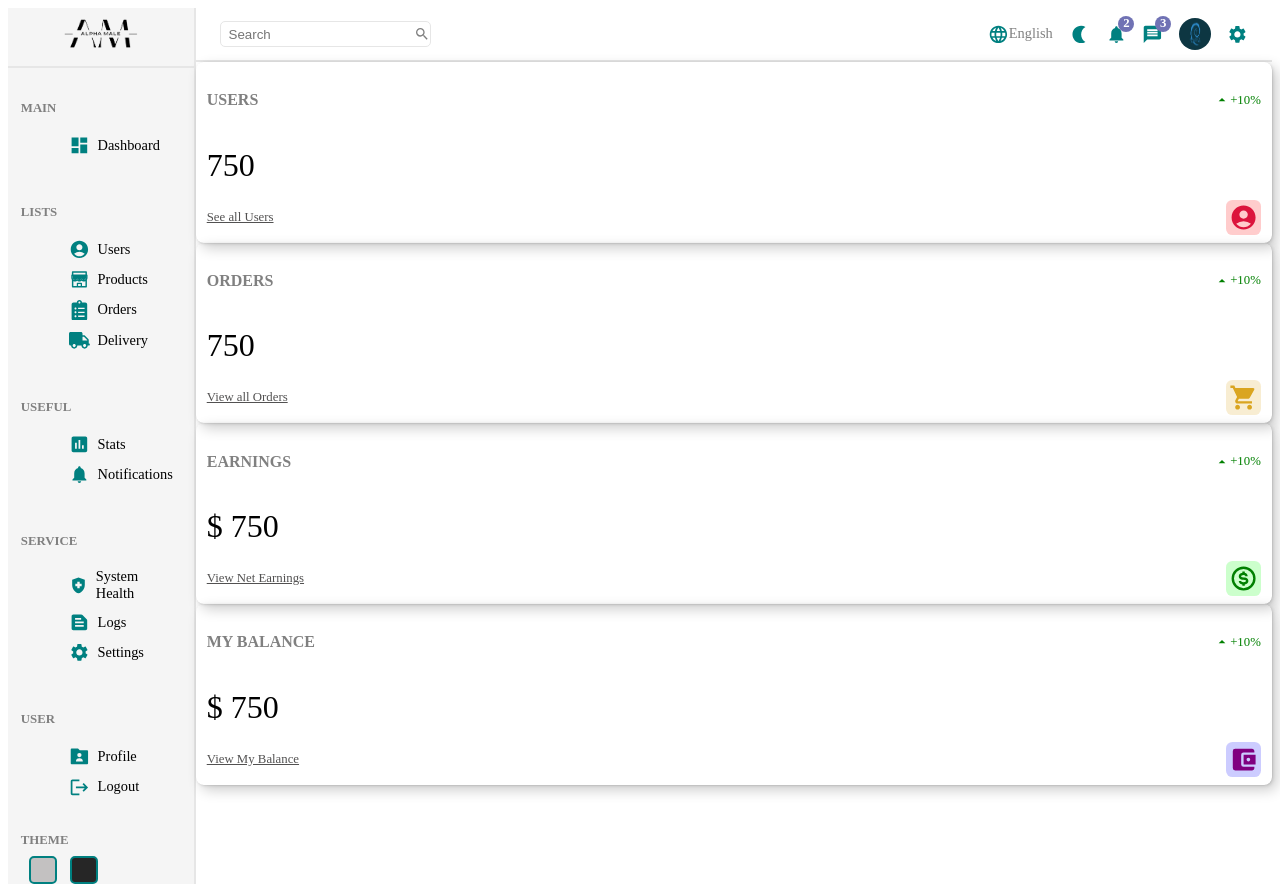
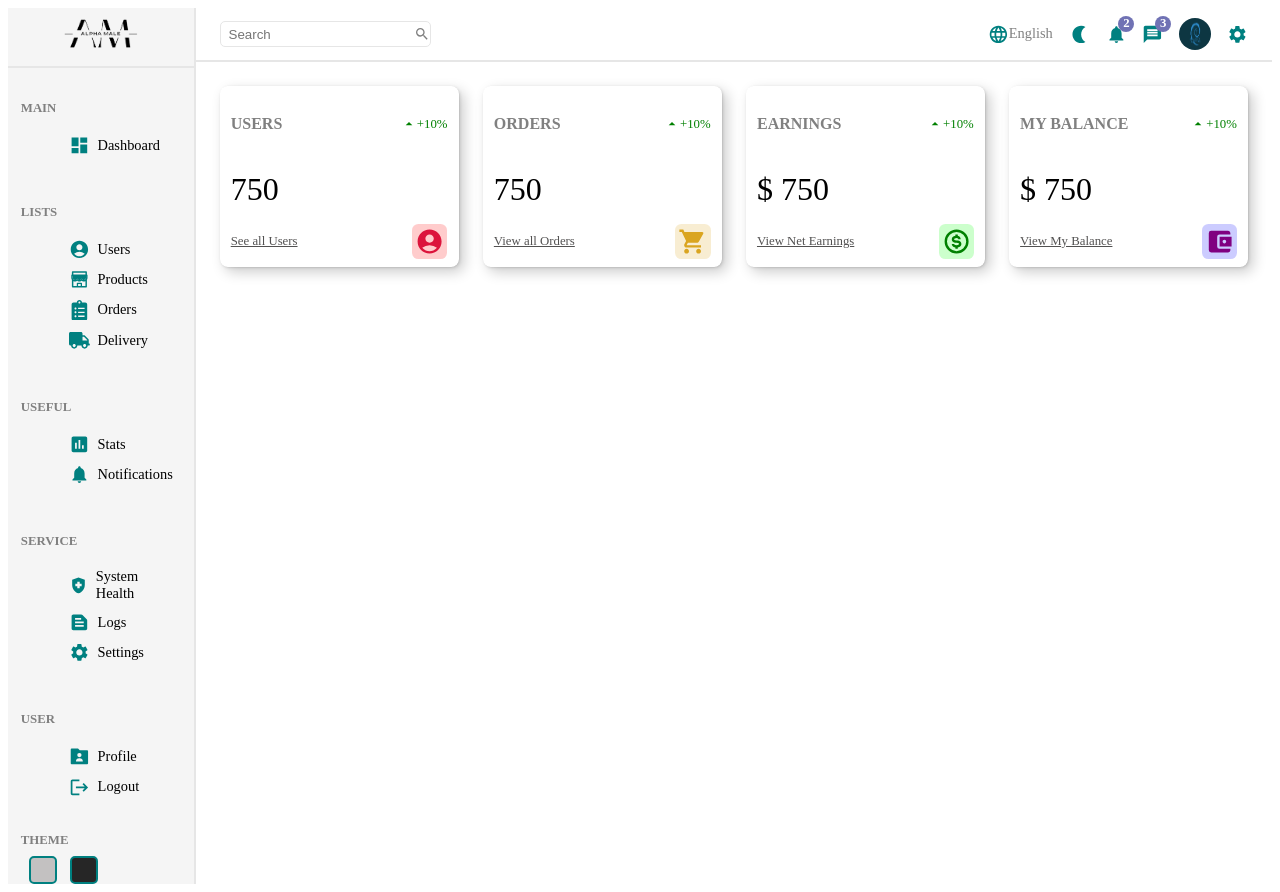
Before and after one commit to zeetaengrg/e-commerce-clothing-shop, a React (Create React App) app in the folder admin/: page / in a window 1280 px wide. Built offline with nearby package versions, Linux system fonts and the light colour scheme; the HTML template or start-up script is replaced by a standard one.

Commit message:
style(charts markup): styled

```diff
--- a/admin/src/pages/Home/Home.scss
+++ b/admin/src/pages/Home/Home.scss
@@ -4,11 +4,15 @@
   &-right {
     flex: 6;
 
-    .right-widgets {
+    .right__widgets {
       display: flex;
       gap: 1.5rem;
       justify-content: space-between;
       padding: 1.5rem;
     }
+
+    .right__charts {
+
+    }
   }
 }
```
